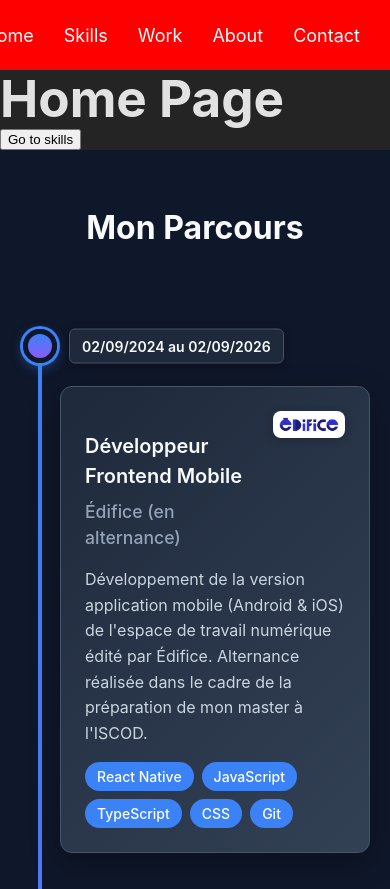
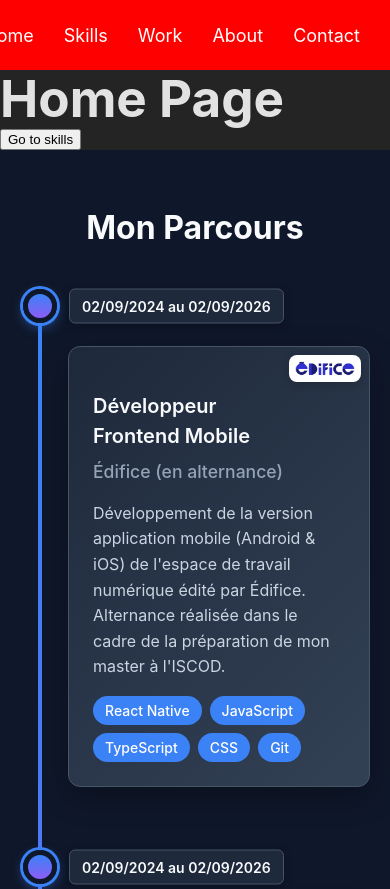
Before and after one commit to FrancoisTouchard/portfolioFT, a React (Vite) app: page / in a window 390 px wide. Shown: the top 889 px of the page. Built offline with nearby package versions, Linux system fonts and the light colour scheme.

Commit message:
style(Timeline): css fixes

```diff
--- a/src/components/Timeline/Timeline.css
+++ b/src/components/Timeline/Timeline.css
@@ -14,9 +14,9 @@
 
 .timeline {
   position: relative;
+  /*Limiter l'espacement des cards*/
   max-width: 1200px;
   margin: 0 auto;
-  padding: 40px 0;
 }
 
 .timelineLine {
@@ -61,7 +61,6 @@
   position: absolute;
   left: 50%;
   top: 50%;
-  /* transform: translateX(-50%); */
   transform: translate(-50%, -50%);
   z-index: 10;
 }
@@ -114,31 +113,22 @@
     left: 20px;
   }
 
-  /* Forcer tous les dateLabel à droite */
+  /* Forcer tous les dateLabel à droite du marker */
   .dateLabel {
     left: calc(100% + 12px);
-    right: auto;
-    top: 50%;
-    transform: translateY(-50%);
   }
 
+  /*Gérer la largeur des dateLabel de droite */
   .timelineItemRight .dateLabel {
     right: auto;
   }
 
   .timelineMarker {
     left: 20px;
-    /* aligné avec la ligne */
     top: 0;
-    /* au sommet du timelineItem */
-    transform: translateY(-20%, -20%);
-    /* le faire "flotter" au-dessus */
-    /* background-color: crimson; */
   }
 
   .timelineItem {
     padding-top: 40px;
-    /* background-color: wheat; */
-    /* espace pour éviter chevauchement */
   }
 }
--- a/src/components/Timeline/card/TimelineCard.css
+++ b/src/components/Timeline/card/TimelineCard.css
@@ -92,17 +92,29 @@
 
   .cardLeft,
   .cardRight {
-    margin-left: 40px;
+    /* Pour aligner le bord de la card avec le bord du dateLabel
+    marker = 20px + circle 24px + offset 12px - ajustement 8px
+    */
+    margin-left: 48px;
     margin-right: 0;
+    position: relative;
+  }
+
+  .cardHeaderText {
+    margin-right: 40px;
   }
 
   .cardTitle {
     font-size: 1.25rem;
+    word-wrap: break-word;
   }
 
   .companyLogo {
     max-width: 60px;
     max-height: 45px;
     padding: 6px;
+    position: absolute;
+    top: 8px;
+    right: 8px;
   }
 }
```
